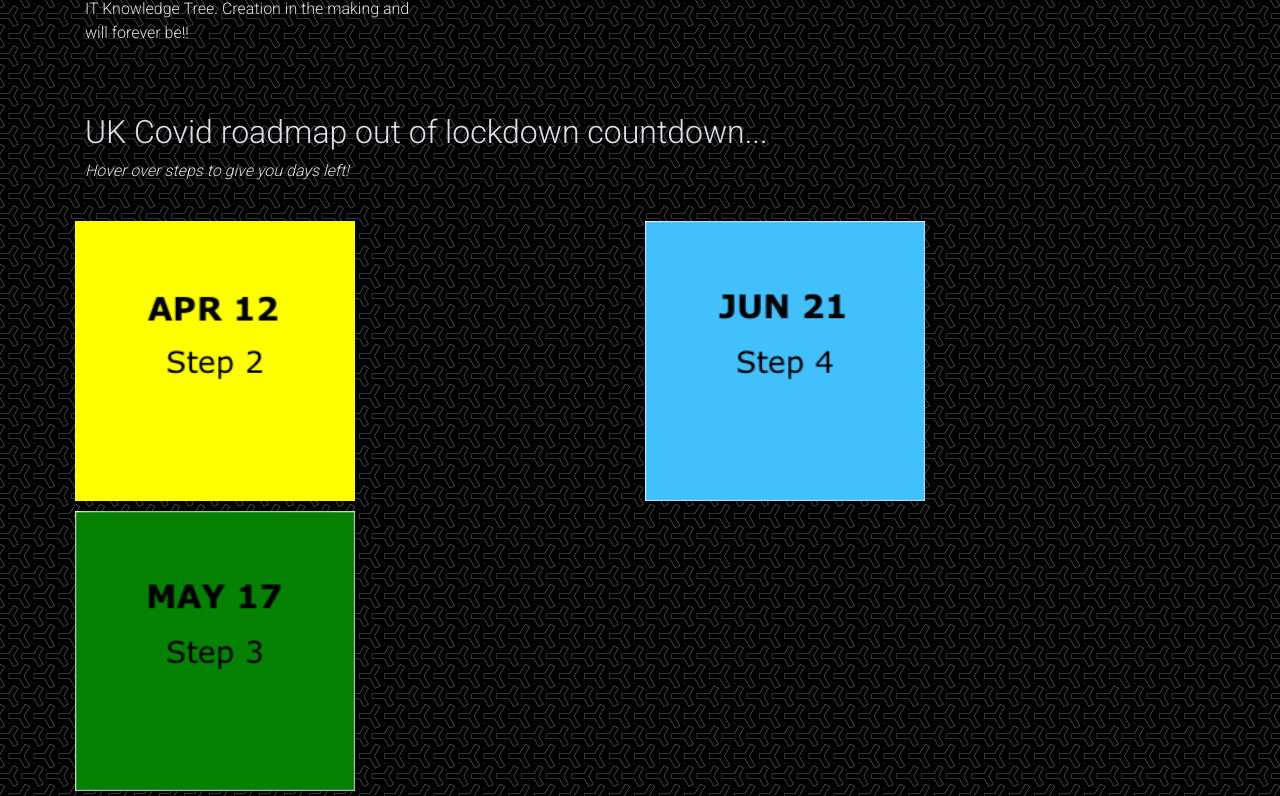
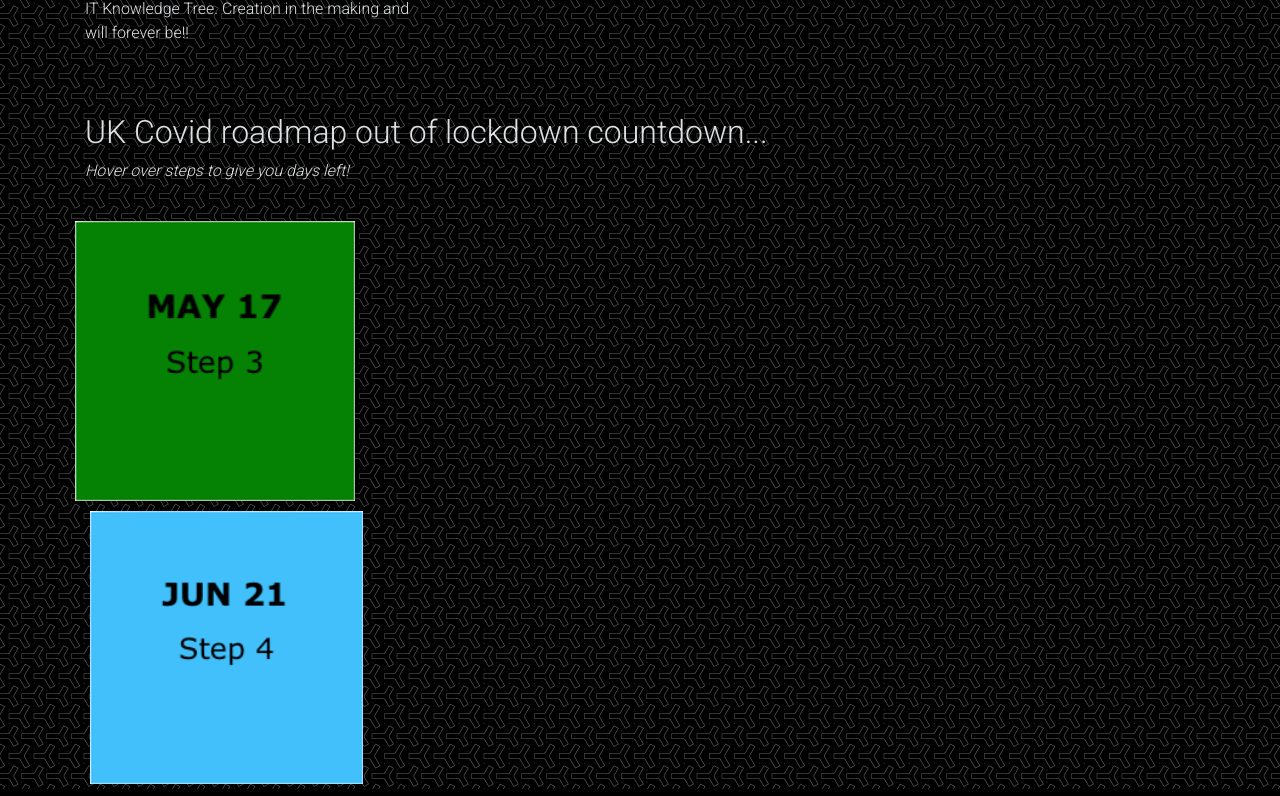
Before and after one commit to DL500/davids_wsite_project, a Django app: page / in a window 1280 px wide. Shown: the part 861-1657 px from the top of the page. Run offline with Django 3.2, Linux system fonts and the light colour scheme; data comes from the database, SQL or seed files in the repository; both versions use the stored data as it was after the commit; some libraries are stand-ins or nearby versions.

Commit message:
Updated nct app and c19 countdown

```diff
--- a/wsite/templates/wsite/home.html
+++ b/wsite/templates/wsite/home.html
@@ -51,25 +51,14 @@
     </div> -->
 
 <!--Step 2-->
-    <div class="columnY">
-        <div class="containerY">
-            <img src="{% static 'wsite/yellow.png' %}" alt="Step2" class="imageY">
-            <div class="overlayY">
-                <div class="textY">{{ s2.days }} Days till:<br> You can get drunk with 5 other people in a <b>pub garden</b></div>
-            </div>
-        </div>
-    </div>
-
-
-<!--Step 4-->
-    <div class="columnB">
-        <div class="containerB">
-            <img src="{% static 'wsite/blue.png' %}" alt="Step4" class="imageB">
-            <div class="overlayB">
-                <div class="textB">{{ s4.days }} Days till:<br> You can get drunk inside or outside, hug everyone and tell them <b>you love them!!</b></div>
-            </div>
-        </div>
-    </div>
+    <!--<div class="columnY">-->
+    <!--    <div class="containerY">-->
+    <!--        <img src="{% static 'wsite/yellow.png' %}" alt="Step2" class="imageY">-->
+    <!--        <div class="overlayY">-->
+    <!--            <div class="textY">{{ s2.days }} Days till:<br> You can get drunk with 5 other people in a <b>pub garden</b></div>-->
+    <!--        </div>-->
+    <!--    </div>-->
+    <!--</div>-->
 
 <!--Step 3-->
     <div class="columnG">
@@ -82,4 +71,14 @@
     </div>
 </div>
 
+<!--Step 4-->
+    <div class="columnB">
+        <div class="containerB">
+            <img src="{% static 'wsite/blue.png' %}" alt="Step4" class="imageB">
+            <div class="overlayB">
+                <div class="textB">{{ s4.days }} Days till:<br> You can get drunk inside or outside, hug everyone and tell them <b>you love them!!</b></div>
+            </div>
+        </div>
+    </div>
+
 {% endblock%}
```
Also changed, not shown: db.sqlite3, 1 other file.
